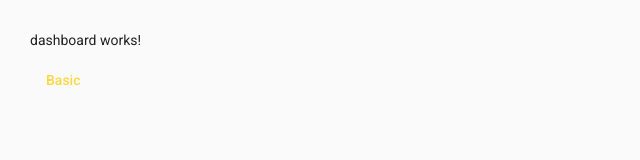
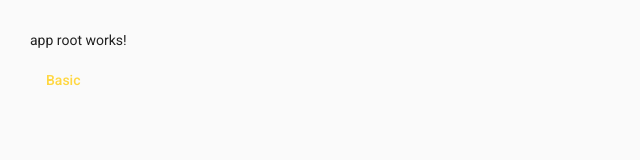
Before and after one commit to bbodine1/mrl-angular-example, an Angular app: page / in a window 1280 px wide. Shown: the top 160 px of the page, without its empty margins (0-640 px from the left). Built offline with nearby package versions, Linux system fonts and the light colour scheme.

Commit message:
2 files modified

```diff
--- a/src/app/core/app.component.html
+++ b/src/app/core/app.component.html
@@ -1,2 +1,2 @@
-<p>dashboard works!</p>
+<p>app root works!</p>
 <button mat-button color="accent">Basic</button>
--- a/src/index.html
+++ b/src/index.html
@@ -2,7 +2,7 @@
 <html lang="en">
   <head>
     <meta charset="utf-8" />
-    <title>Basic buttons</title>
+    <title>MRL Angular Example</title>
     <base href="/" />
     <meta name="viewport" content="width=device-width, initial-scale=1" />
     <link rel="preconnect" href="https://fonts.gstatic.com" />
```
